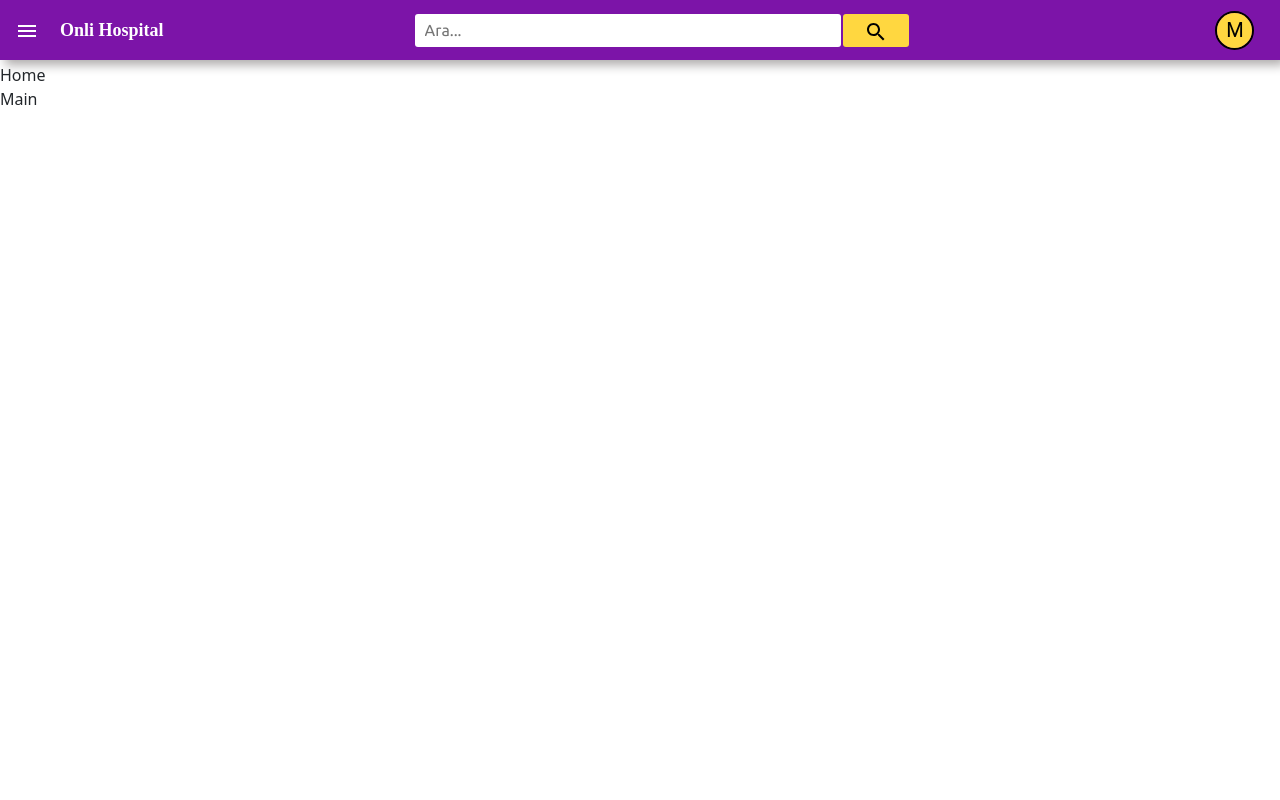
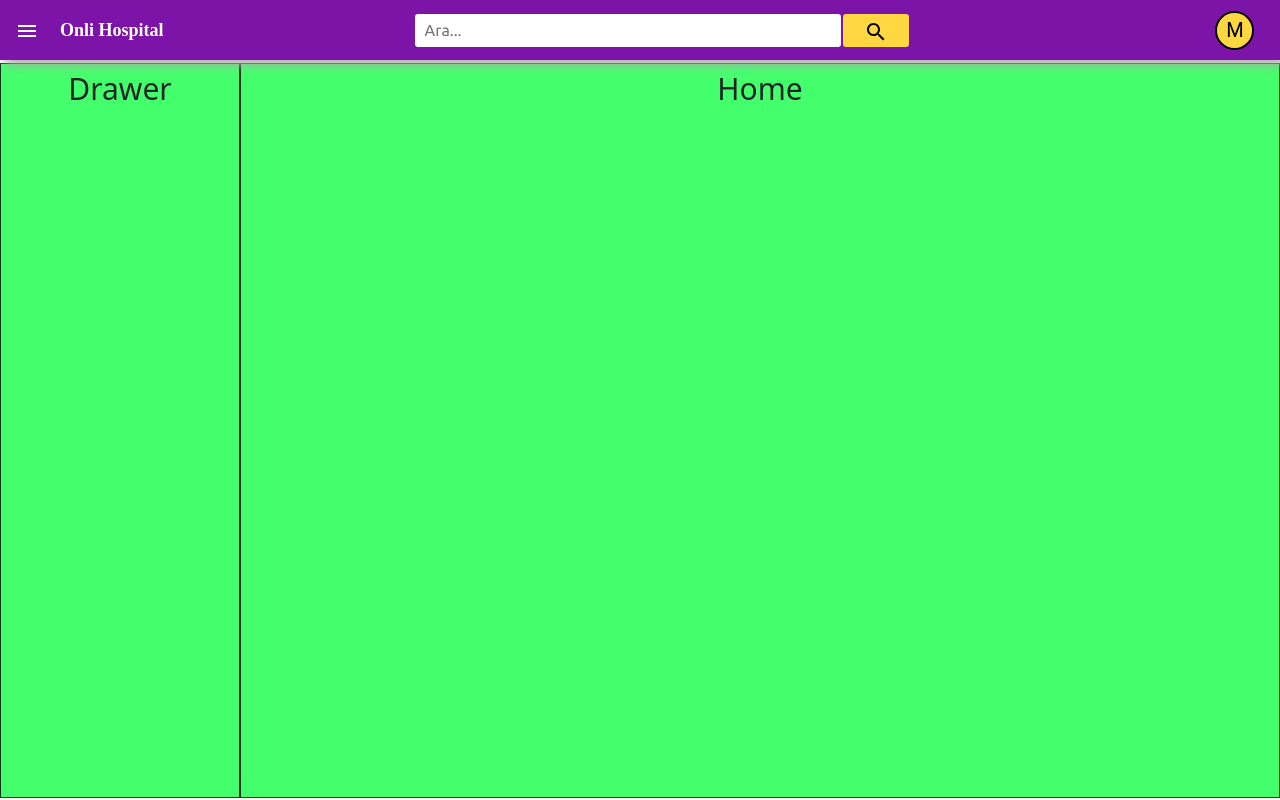
Before and after one commit to mehmetkekec58/onli-hospital-react, a React (Create React App) app: page / in a window 1280 px wide. Built offline with nearby package versions, Linux system fonts and the light colour scheme; a web font is replaced by a local one.

Commit message:
added grid for main

```diff
--- /dev/null
+++ b/src/pages/main/Main.css
@@ -0,0 +1,12 @@
+.grid-container{
+   display: grid;
+   grid-template-columns: 240px calc(100vw - 240px);
+   height: calc(100vh - 65px);
+}
+.grid-item {
+    background-color: #44ff6c;
+    border: 1px solid rgba(0, 0, 0, 0.8);
+    padding: 2px 2px 2px 2px;
+    font-size: 30px;
+    text-align: center;
+  }
--- a/src/pages/main/Main.tsx
+++ b/src/pages/main/Main.tsx
@@ -3,18 +3,26 @@ import Navi from '../../layouts/navi/Navi'
 import { Route, Routes } from 'react-router-dom';
 import Home from '../home/Home';
 import Search from '../search/Search';
+import Drawer from '../../layouts/drawer/Drawer';
+import Profile from '../profile/Profile';
+import "./Main.css";
 
 const Main = () => {
   return (
     <div>
       <Navi />
 
-      <Routes>
-        <Route path='' element={<Home />} />
-        <Route path='search' element={<Search />} />
-      </Routes>
-
-      Main</div>
+      <div className='grid-container'>
+        <div className='grid-item'> <Drawer /></div>
+        <div className='grid-item'>
+          <Routes>
+            <Route index element={<Home />} />
+            <Route path='/search' element={<Search />} />
+            <Route path='/profile' element={<Profile />} />
+          </Routes>
+        </div>
+      </div>
+    </div>
   )
 }
 
```
